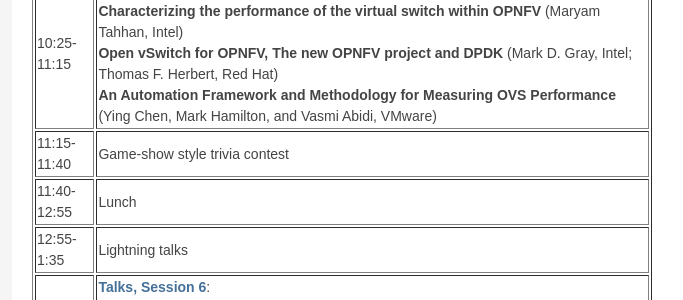
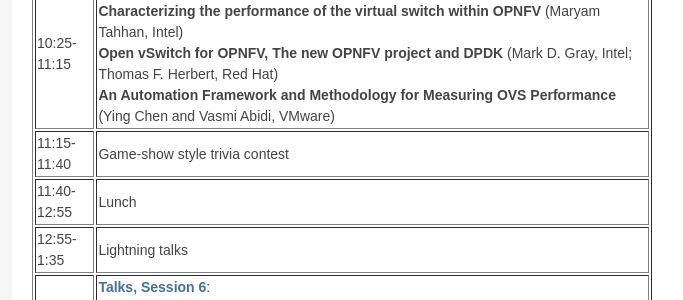
Before and after one commit to openvswitch/openvswitch.github.io, a Jekyll site: the page built from support/ovscon2015/index.html, in a window 1280 px wide and 900 px high, scrolled down 1373 px. Shown: the part 152-452 px from the top of the window, without its empty margins (138-821 px from the left). Built offline with Jekyll 4.4.1, drawn with Linux system fonts in a browser that asks for light colours; some of the changed text lies outside the part shown.

Commit message:
ovscon2015: Remove Mark Hamilton from speaker list.

```diff
--- a/support/ovscon2015/index.html
+++ b/support/ovscon2015/index.html
@@ -136,9 +136,7 @@
       <b>Open vSwitch for OPNFV, The new OPNFV project and DPDK</b> (Mark
       D. Gray, Intel; Thomas F. Herbert, Red Hat)<br>
       <b>An Automation Framework and Methodology for Measuring OVS
-	Performance</b> (Ying Chen, Mark Hamilton, and Vasmi Abidi,
-      VMware)
-      </td
+	Performance</b> (Ying Chen and Vasmi Abidi, VMware) </td
   </tr>
   <tr>
     <td>11:15-11:40</td>
@@ -611,8 +609,7 @@
 </blockquote>
 
 <h2><b>An Automation Framework and Methodology for Measuring OVS
-Performance</b> (Ying Chen, Mark Hamilton, and Vasmi Abidi,
-VMware)</h2>
+Performance</b> (Ying Chen and Vasmi Abidi, VMware)</h2>
 
 <p>
   We will present our methodology and test design for measuring
```
